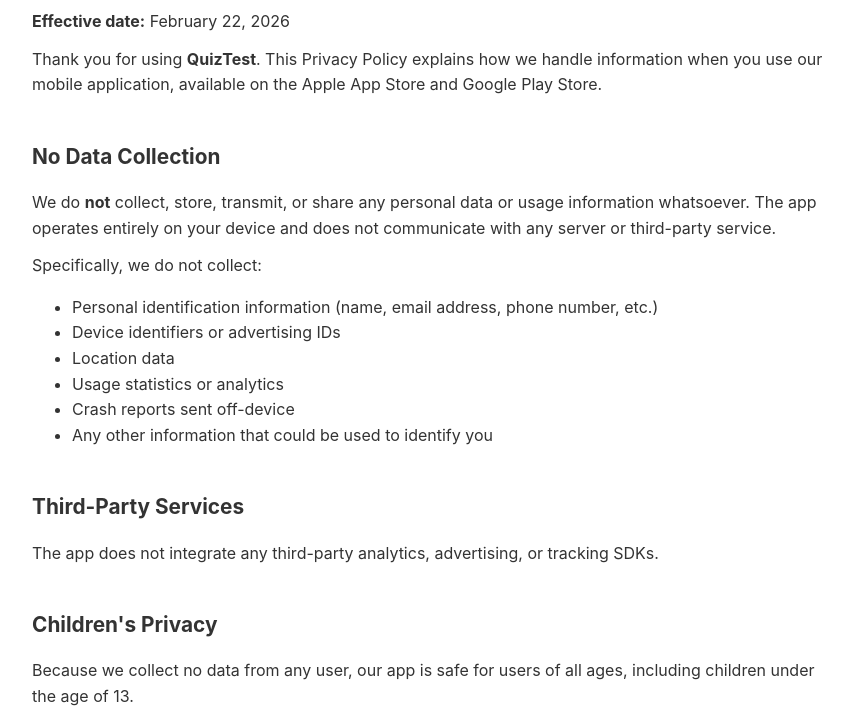
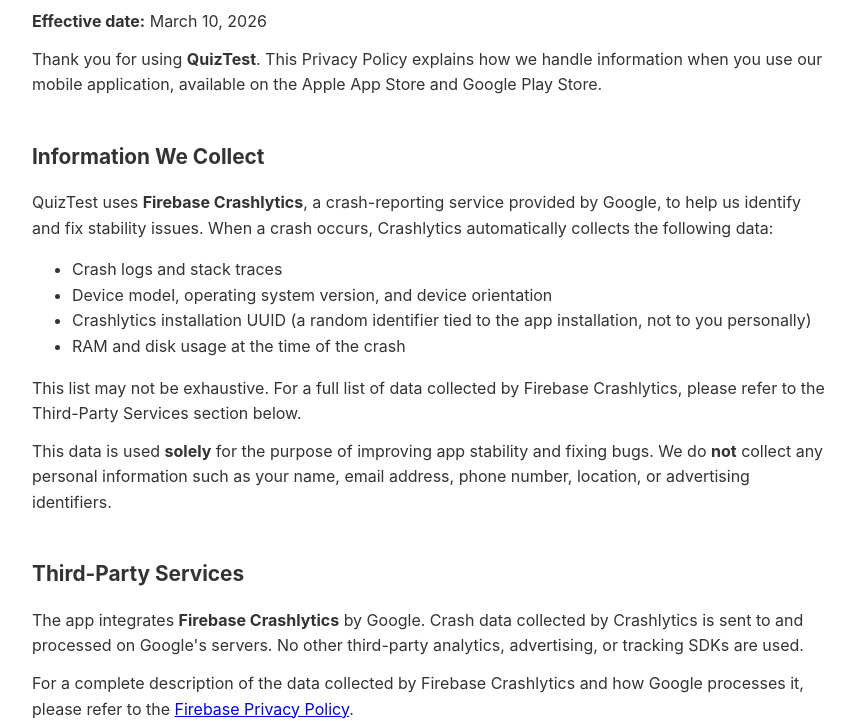
Before and after one commit to QuTe-PL/quiz-test-app-privacy-policy, a plain HTML site: page index.html in a window 1280 px wide. Shown: the part 94-814 px from the top of the page, without its empty margins (208-1063 px from the left). Drawn offline with Linux system fonts and the light colour scheme.

Commit message:
QT-90 | update privacy policy (#3)
* QT-90 | Update privacy policy

* QT-90 | Update privacy policy

```diff
--- a/index.html
+++ b/index.html
@@ -21,7 +21,7 @@
 </head>
 <body>
   <h1>Privacy Policy</h1>
-  <p><strong>Effective date:</strong> February 22, 2026</p>
+  <p><strong>Effective date:</strong> March 10, 2026</p>
 
   <p>
     Thank you for using <strong>QuizTest</strong>. This Privacy Policy explains how we handle
@@ -29,31 +29,45 @@
     Google Play Store.
   </p>
 
-  <h2>No Data Collection</h2>
+  <h2>Information We Collect</h2>
   <p>
-    We do <strong>not</strong> collect, store, transmit, or share any personal data or
-    usage information whatsoever. The app operates entirely on your device and does not
-    communicate with any server or third-party service.
+    QuizTest uses <strong>Firebase Crashlytics</strong>, a crash-reporting service provided by
+    Google, to help us identify and fix stability issues. When a crash occurs, Crashlytics
+    automatically collects the following data:
   </p>
-  <p>Specifically, we do not collect:</p>
   <ul>
-    <li>Personal identification information (name, email address, phone number, etc.)</li>
-    <li>Device identifiers or advertising IDs</li>
-    <li>Location data</li>
-    <li>Usage statistics or analytics</li>
-    <li>Crash reports sent off-device</li>
-    <li>Any other information that could be used to identify you</li>
+    <li>Crash logs and stack traces</li>
+    <li>Device model, operating system version, and device orientation</li>
+    <li>Crashlytics installation UUID (a random identifier tied to the app installation, not to you personally)</li>
+    <li>RAM and disk usage at the time of the crash</li>
   </ul>
+  <p>
+    This list may not be exhaustive. For a full list of data collected by Firebase Crashlytics,
+    please refer to the Third-Party Services section below.
+  </p>
+  <p>
+    This data is used <strong>solely</strong> for the purpose of improving app stability and
+    fixing bugs. We do <strong>not</strong> collect any personal information such as your name,
+    email address, phone number, location, or advertising identifiers.
+  </p>
 
   <h2>Third-Party Services</h2>
   <p>
-    The app does not integrate any third-party analytics, advertising, or tracking SDKs.
+    The app integrates <strong>Firebase Crashlytics</strong> by Google. Crash data collected by
+    Crashlytics is sent to and processed on Google's servers. No other third-party analytics,
+    advertising, or tracking SDKs are used.
+  </p>
+  <p>
+    For a complete description of the data collected by Firebase Crashlytics and how Google
+    processes it, please refer to the
+    <a href="https://firebase.google.com/support/privacy" target="_blank" rel="noopener">Firebase Privacy Policy</a>.
   </p>
 
   <h2>Children's Privacy</h2>
   <p>
-    Because we collect no data from any user, our app is safe for users of all ages,
-    including children under the age of 13.
+    The crash data collected by Firebase Crashlytics does not contain any personally
+    identifiable information. Our app does not knowingly collect personal data from children
+    under the age of 13 or any other users.
   </p>
 
   <h2>Changes to This Policy</h2>
```
